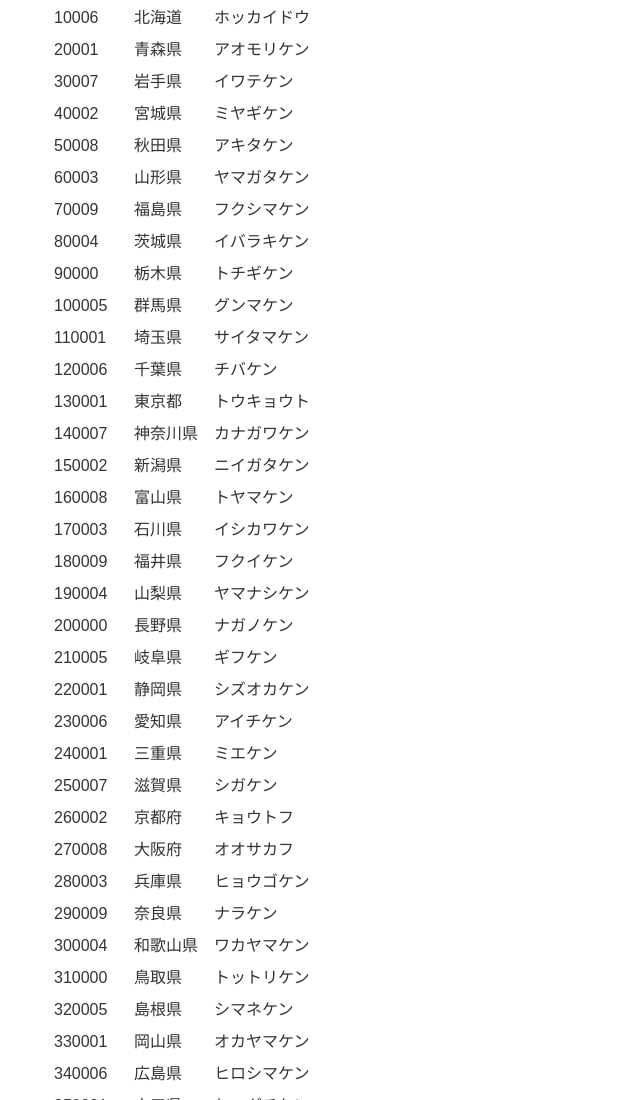
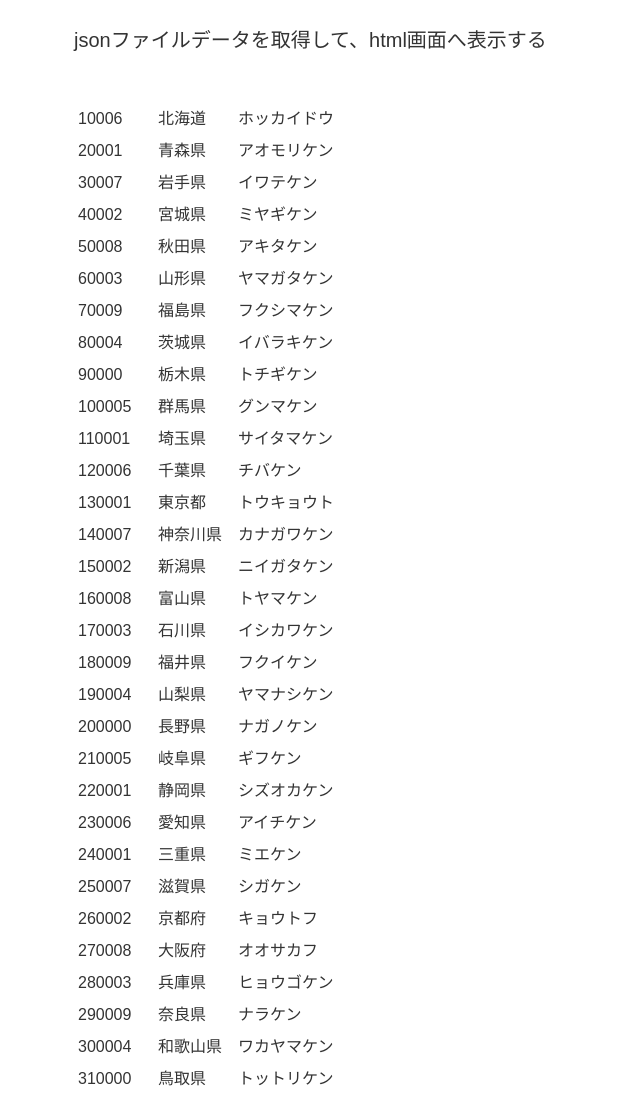
Before and after one commit to saru-no-okiba/json_sample_1, a plain HTML site: page index.html in a window 1280 px wide. Shown: the top 1100 px of the page, without its empty margins (0-640 px from the left). Drawn offline with Linux system fonts and the light colour scheme.

Commit message:
Add files via upload

```diff
--- a/css/style.css
+++ b/css/style.css
@@ -9,6 +9,14 @@ html{scroll-behavior:smooth;color:#333;background:#fff;font-family:"Meiryo","Hir
   padding: 0;
   margin: 0 auto;
   max-width: 1180px;
+}
+h1{
+  padding: 24px;
+  margin: 0 auto;
+  font-size: 20px;
+}
+#addhtml{
+  padding: 24px;
 }
 #addhtml span{
   display: inline-block;
--- a/index.html
+++ b/index.html
@@ -4,10 +4,13 @@
   <meta charset="UTF-8">
   <meta name="viewport" content="width=device-width, initial-scale=1.0">
   <link rel="icon" href="images/favicon.ico">
-  <title>samp</title>
+  <title>jsonファイルデータを取得して、html画面へ表示する</title>
   <link rel="stylesheet" href="css/style.css">
 </head>
 <body>
+  <header class="container">
+    <h1>jsonファイルデータを取得して、html画面へ表示する</h1>
+  </header>
   <div class="container">
     <ul id="addhtml">
     </ul>
```
